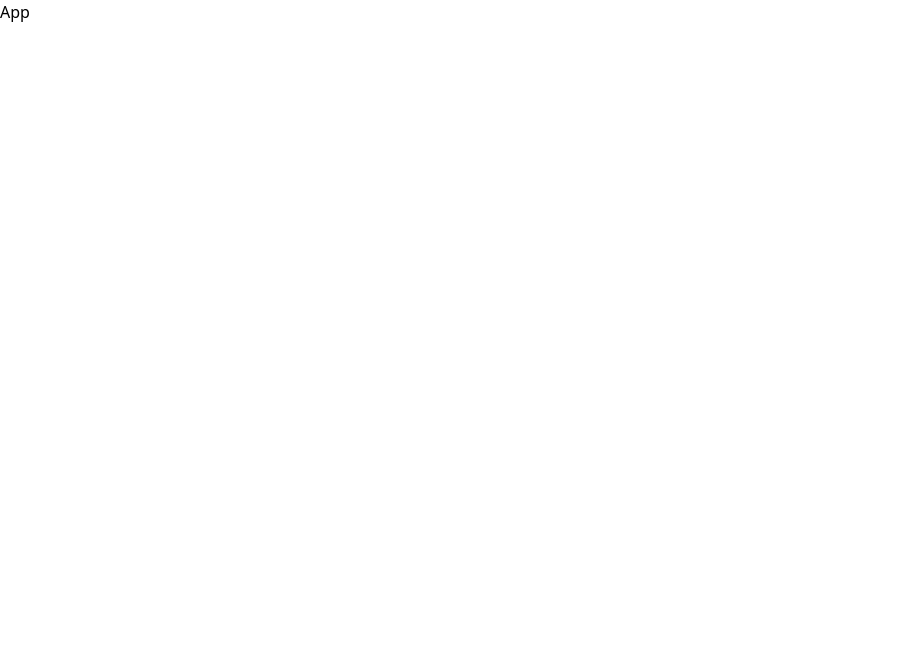
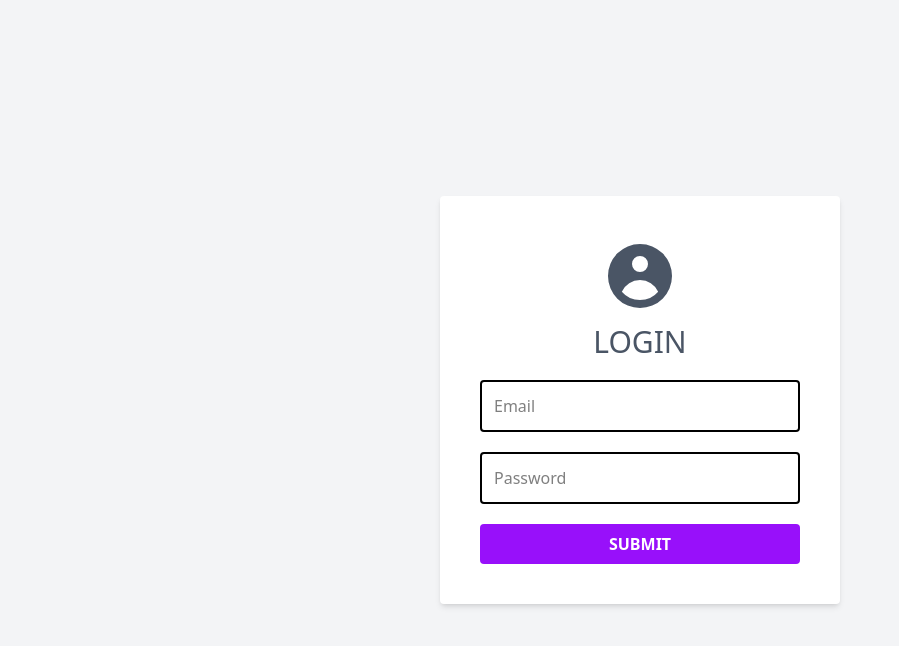
Before and after one commit to parisapaki/appointment-scheduler, a React (Vite) app: page / in a window 1280 px wide. Shown: the top 646 px of the page, without its empty margins (0-899 px from the left). Built offline with nearby package versions, Linux system fonts and the light colour scheme.

Commit message:
Implement login form with validation using react-hook-form

```diff
--- a/src/App.tsx
+++ b/src/App.tsx
@@ -1,5 +1,9 @@
+import LoginForm from "./components/Auth/LoginForm";
+
 export default function App() {
   return (
-    <div>App</div>
-  )
+    <div>
+      <LoginForm />
+    </div>
+  );
 }
--- /dev/null
+++ b/src/components/Auth/LoginForm.tsx
@@ -0,0 +1,83 @@
+import { useForm } from "react-hook-form";
+import type { SubmitHandler } from "react-hook-form";
+
+type Input = {
+  email: string;
+  pass: string;
+};
+
+export default function LoginForm() {
+  const {
+    register,
+    handleSubmit,
+    formState: { errors },
+  } = useForm<Input>();
+
+  const onSubmit: SubmitHandler<Input> = (data) => console.log(data);
+
+  return (
+    <div className="w-screen h-screen flex justify-center items-center bg-gray-100">
+      <form
+        className="p-10 bg-white rounded flex justify-center items-center flex-col shadow-md"
+        onSubmit={handleSubmit(onSubmit)}
+      >
+        <svg
+          xmlns="http://www.w3.org/2000/svg"
+          className="w-20 h-20 text-gray-600 mb-2"
+          viewBox="0 0 20 20"
+          fill="currentColor"
+        >
+          <path
+            fillRule="evenodd"
+            d="M18 10a8 8 0 11-16 0 8 8 0 0116 0zm-6-3a2 2 0 11-4 0 2 2 0 014 0zm-2 4a5 5 0 00-4.546 2.916A5.986 5.986 0 0010 16a5.986 5.986 0 004.546-2.084A5 5 0 0010 11z"
+            clipRule="evenodd"
+          />
+        </svg>
+        <p className="mb-5 text-3xl uppercase text-gray-600">Login</p>
+        <div className="mb-5">
+          <input
+            className="p-3 w-80 focus:border-purple-700 rounded border-2 outline-none"
+            autoComplete="off"
+            placeholder="Email"
+            {...register("email", {
+              required: "Email is required",
+              pattern: {
+                value: /^[A-Za-z0-9._%+-]+@[A-Za-z0-9.-]+\.[A-Za-z]{2,4}$/,
+                message: "Invalid email format",
+              },
+            })}
+          />
+          {errors.email && (
+            <p className="text-red-500">{errors.email.message}</p>
+          )}
+        </div>
+        <div className="mb-5">
+          <input
+            className="p-3 w-80 focus:border-purple-700 rounded border-2 outline-none"
+            autoComplete="off"
+            placeholder="Password"
+            {...register("pass", {
+              required: "Password is required",
+              minLength: {
+                value: 6,
+                message: "Password must be at least 6 characters",
+              },
+              pattern: {
+                value: /^[A-Za-z\d@$!%*?&]{6,}$/,
+                message:
+                  "Password must contain at least one letter and one number",
+              },
+            })}
+          />
+          {errors.pass && <p className="text-red-500">{errors.pass.message}</p>}
+        </div>
+        <button
+          className="bg-purple-600 hover:bg-purple-900 text-white font-bold p-2 rounded w-80"
+          type="submit"
+        >
+          <span>SUBMIT</span>
+        </button>
+      </form>
+    </div>
+  );
+}
```
